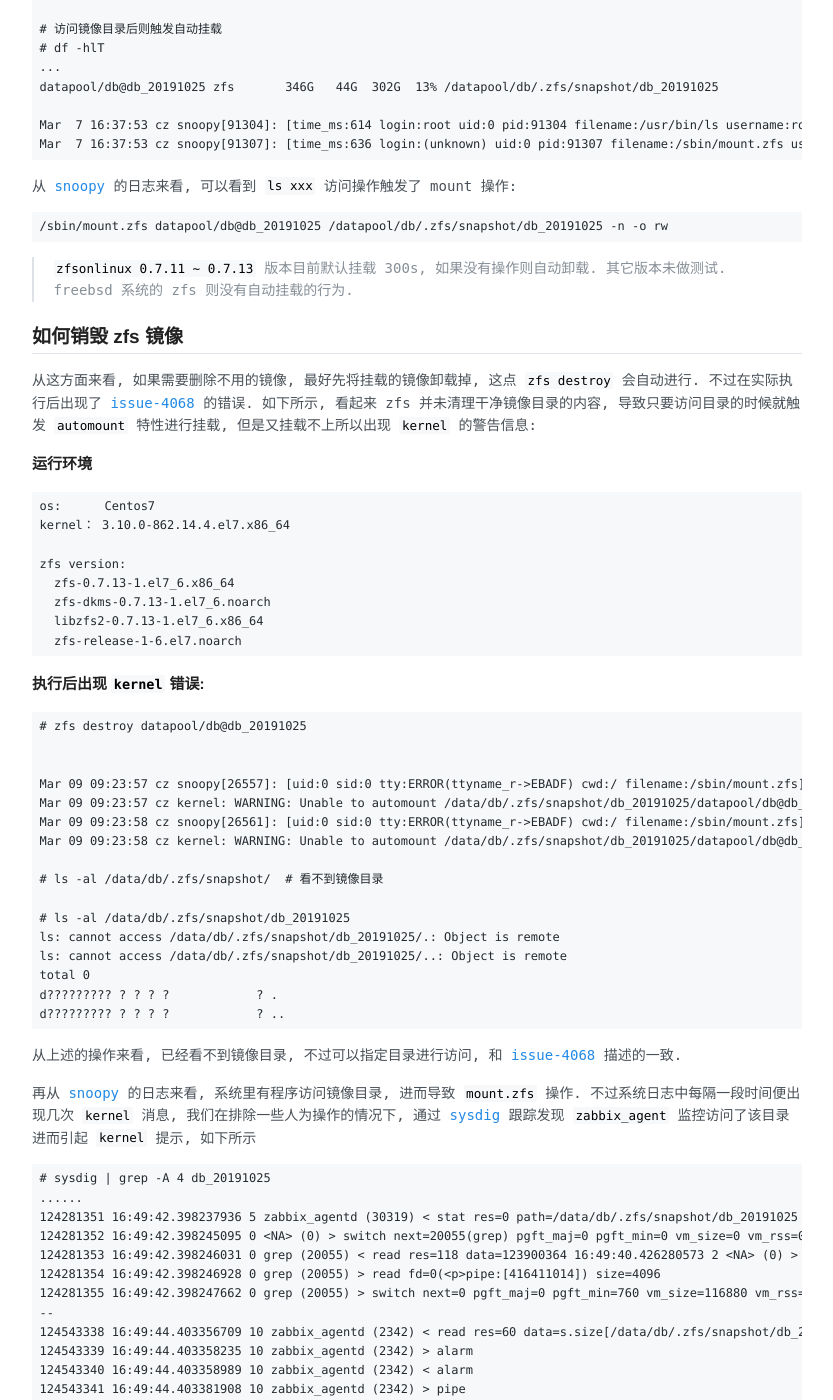
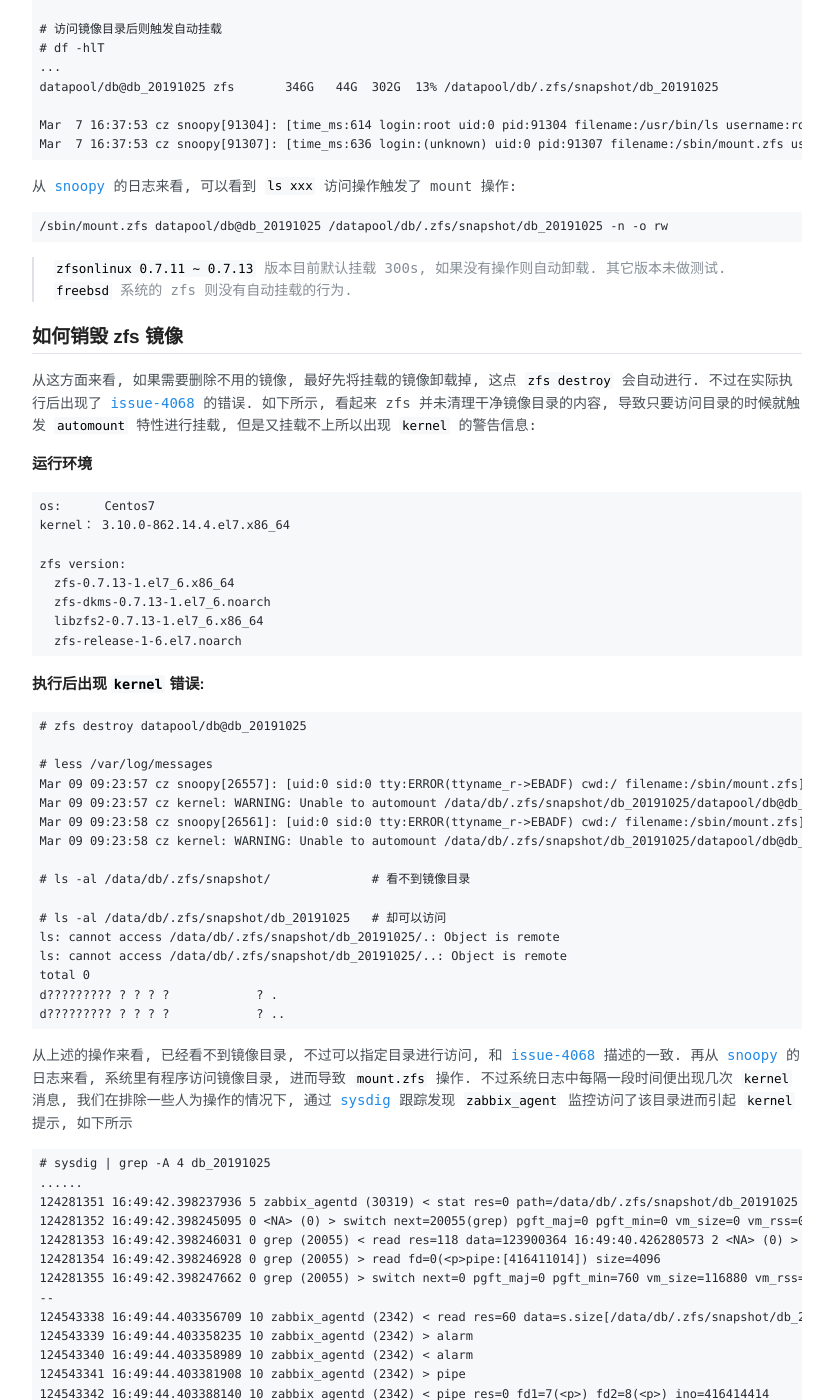
Before and after one commit to arstercz/arstercz.github.io, a Jekyll site: the page built from _posts/2020-03-09-how-to-avoid-unable_to_automount-after-destroy-zfs-snapshot.md, in a window 1280 px wide and 1400 px high, scrolled down 351 px. Shown: the whole window, without its empty margins (223-1056 px from the left). Built offline with Jekyll 4.4.1, drawn with Linux system fonts in a browser that asks for light colours; comment, search, counter and statistics services are not loaded; some of the changed text lies outside the part shown.

Commit message:
fix error in new post

````diff
--- a/_posts/2020-03-09-how-to-avoid-unable_to_automount-after-destroy-zfs-snapshot.md
+++ b/_posts/2020-03-09-how-to-avoid-unable_to_automount-after-destroy-zfs-snapshot.md
@@ -26,7 +26,7 @@
 /sbin/mount.zfs datapool/db@db_20191025 /datapool/db/.zfs/snapshot/db_20191025 -n -o rw
 ```
 
-> `zfsonlinux 0.7.11 ~ 0.7.13` 版本目前默认挂载 300s, 如果没有操作则自动卸载. 其它版本未做测试. freebsd 系统的 zfs 则没有自动挂载的行为.
+> `zfsonlinux 0.7.11 ~ 0.7.13` 版本目前默认挂载 300s, 如果没有操作则自动卸载. 其它版本未做测试. `freebsd` 系统的 zfs 则没有自动挂载的行为.
 
 ## 如何销毁 zfs 镜像
 
@@ -49,15 +49,15 @@
 ```
 # zfs destroy datapool/db@db_20191025
 
-
+# less /var/log/messages
 Mar 09 09:23:57 cz snoopy[26557]: [uid:0 sid:0 tty:ERROR(ttyname_r->EBADF) cwd:/ filename:/sbin/mount.zfs]: /sbin/mount.zfs datapool/db@db_20191025 /data/
 Mar 09 09:23:57 cz kernel: WARNING: Unable to automount /data/db/.zfs/snapshot/db_20191025/datapool/db@db_20191025: 256
 Mar 09 09:23:58 cz snoopy[26561]: [uid:0 sid:0 tty:ERROR(ttyname_r->EBADF) cwd:/ filename:/sbin/mount.zfs]: /sbin/mount.zfs datapool/db@db_20191025 /data/
 Mar 09 09:23:58 cz kernel: WARNING: Unable to automount /data/db/.zfs/snapshot/db_20191025/datapool/db@db_20191025: 256
 
-# ls -al /data/db/.zfs/snapshot/  # 看不到镜像目录
+# ls -al /data/db/.zfs/snapshot/              # 看不到镜像目录
 
-# ls -al /data/db/.zfs/snapshot/db_20191025
+# ls -al /data/db/.zfs/snapshot/db_20191025   # 却可以访问
 ls: cannot access /data/db/.zfs/snapshot/db_20191025/.: Object is remote
 ls: cannot access /data/db/.zfs/snapshot/db_20191025/..: Object is remote
 total 0
@@ -65,9 +65,7 @@
 d????????? ? ? ? ?            ? ..
 ```
 
-从上述的操作来看, 已经看不到镜像目录, 不过可以指定目录进行访问, 和 [issue-4068](https://github.com/openzfs/zfs/issues/4068) 描述的一致.
-
-再从 [snoopy](https://blog.arstercz.com/how-does-snoopy-log-every-executed-command/) 的日志来看, 系统里有程序访问镜像目录, 进而导致 `mount.zfs` 操作.  不过系统日志中每隔一段时间便出现几次 `kernel` 消息, 我们在排除一些人为操作的情况下, 通过 [sysdig](https://github.com/draios/sysdig/wiki/Sysdig-Examples) 跟踪发现 `zabbix_agent` 监控访问了该目录进而引起 `kernel` 提示, 如下所示
+从上述的操作来看, 已经看不到镜像目录, 不过可以指定目录进行访问, 和 [issue-4068](https://github.com/openzfs/zfs/issues/4068) 描述的一致. 再从 [snoopy](https://blog.arstercz.com/how-does-snoopy-log-every-executed-command/) 的日志来看, 系统里有程序访问镜像目录, 进而导致 `mount.zfs` 操作.  不过系统日志中每隔一段时间便出现几次 `kernel` 消息, 我们在排除一些人为操作的情况下, 通过 [sysdig](https://github.com/draios/sysdig/wiki/Sysdig-Examples) 跟踪发现 `zabbix_agent` 监控访问了该目录进而引起 `kernel` 提示, 如下所示
 
 ```
 # sysdig | grep -A 4 db_20191025
@@ -88,7 +86,7 @@
 
 ## 如何处理
 
-从官方的 [issue-4068](https://github.com/openzfs/zfs/issues/4068), [issue-4672], [issue-4772](https://github.com/openzfs/zfs/issues/4772), [issue-8166](https://github.com/openzfs/zfs/issues/8166) 来看, 并未完全解决此问题, 只要访问已销毁的镜像目录就会出现自动挂载失败的情况. 从已测的信息来看, 以下版本均有上述的问题:
+从官方的 [issue-4068](https://github.com/openzfs/zfs/issues/4068), [issue-4672](https://github.com/openzfs/zfs/issues/4672), [issue-4772](https://github.com/openzfs/zfs/issues/4772), [issue-8166](https://github.com/openzfs/zfs/issues/8166) 来看, 并未完全解决此问题, 只要访问已销毁的镜像目录就会出现自动挂载失败的情况. 从已测的信息来看, 以下版本均有上述的问题:
 
 ```
 0.6.x
````
